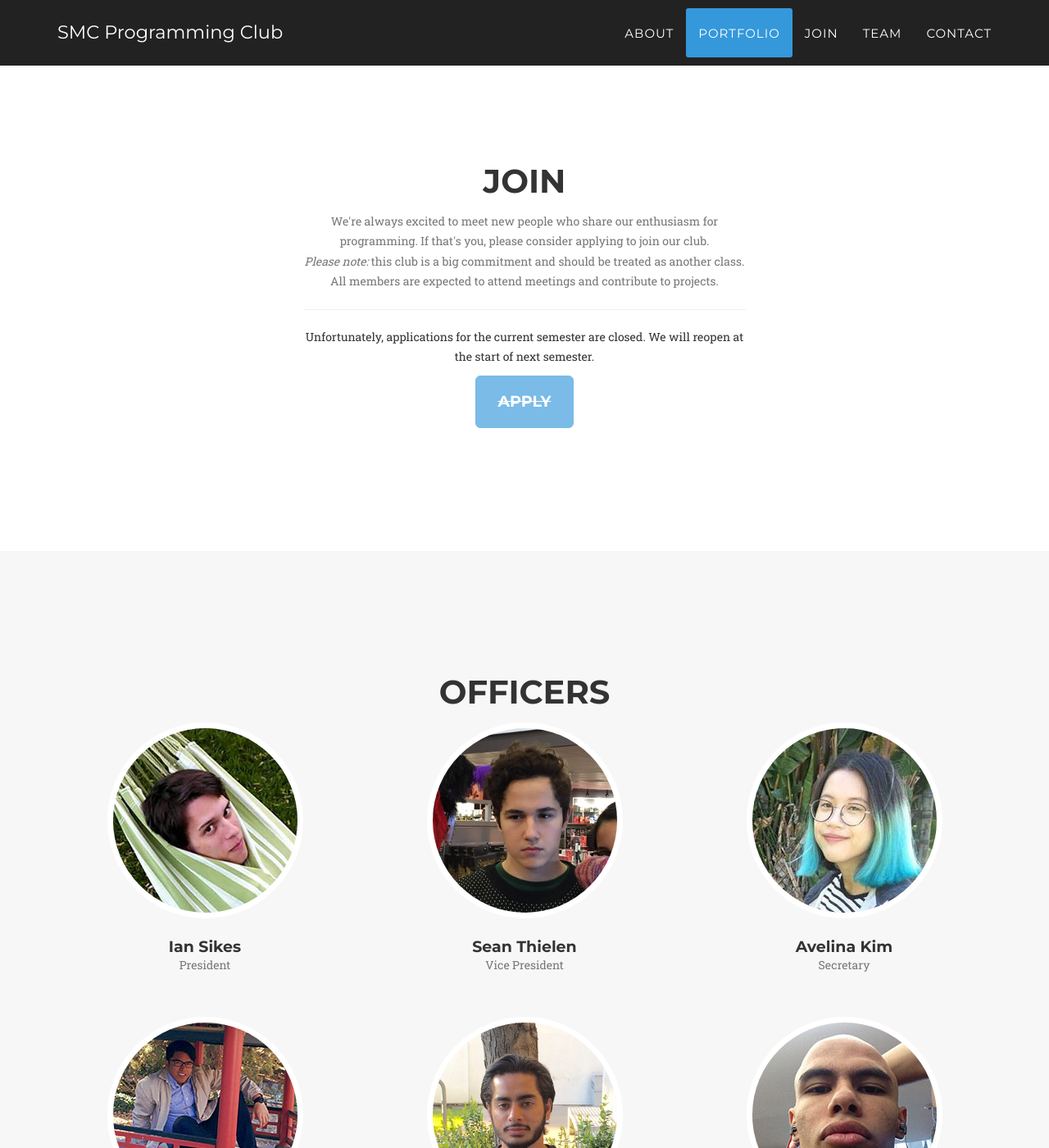
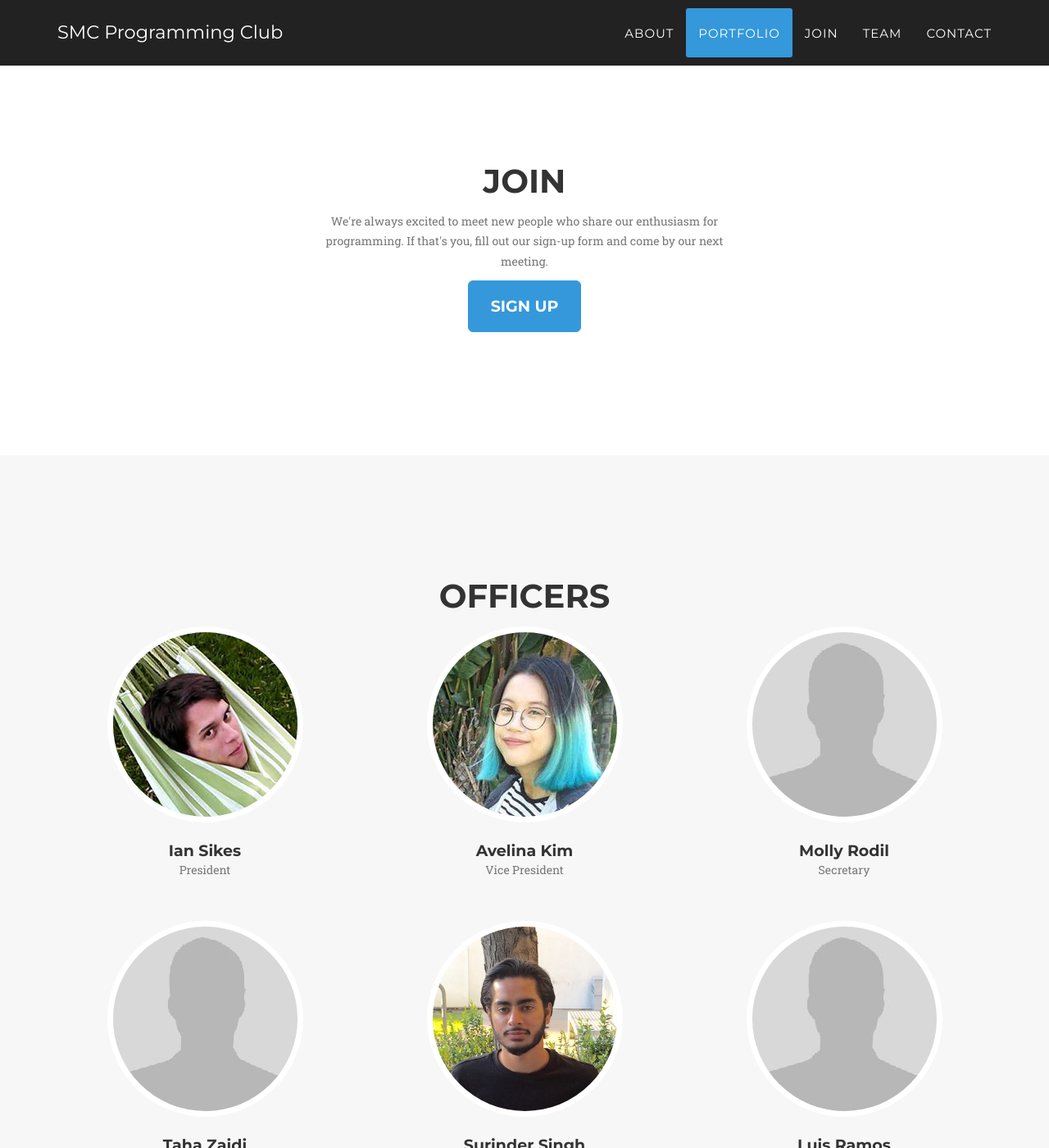
Before and after one commit to SMCProgrammingClub/website, a Jekyll site: the page built from index.html, in a window 1280 px wide and 1400 px high, scrolled down 1928 px. Shown: the whole window at 82% size. Built offline with Jekyll 4.4.1, drawn with Linux system fonts in a browser that asks for light colours; some web fonts are replaced; some of the changed text lies outside the part shown.

Commit message:
Update team and join section with new officers and link to new sign-up form, remove contact section

```diff
--- a/_config.yml
+++ b/_config.yml
@@ -23,18 +23,18 @@ people:
   position: President
   social:
 
-- name: Sean Thielen
-  pic: sean
+- name: Avelina Kim
+  pic: avelina
   position: Vice President
   social:
 
-- name: Avelina Kim
-  pic: avelina
+- name: Molly Rodil
+  pic: placeholder
   position: Secretary
   social:
 
-- name: Kristian Romero
-  pic: kristian
+- name: Taha Zaidi
+  pic: placeholder
   position: Treasurer
   social:
 
@@ -43,9 +43,14 @@ people:
   position: Public Relations
   social:
 
-- name: Marcorios Bekheit
-  pic: marco
+- name: Luis Ramos
+  pic: placeholder
   position: Sergeant-at-Arms
+  social:
+
+- name: Hengda Shi
+  pic: placeholder
+  position: New Member Training
   social:
 
 # Social networks usernames (many more available: google-plus, flickr, dribbble, pinterest, instagram, tumblr, linkedin, etc.)
--- a/_includes/join.html
+++ b/_includes/join.html
@@ -6,10 +6,8 @@
                     <h2 class="section-heading">Join</h2>
                     <div class="col-lg-3"></div>
                     <div class="col-lg-6">
-                      <p class="section-subheading text-muted">We're always excited to meet new people who share our enthusiasm for programming. If that's you, please consider applying to join our club.<br>
-                      <em>Please note:</em> this club is a big commitment and should be treated as another class. All members are expected to attend meetings and contribute to projects.</p><hr />
-                      <p class="section-subheading">
-                        Unfortunately, applications for the current semester are closed. We will reopen at the start of next semester.
+                      <p class="section-subheading text-muted">
+                          We're always excited to meet new people who share our enthusiasm for programming. If that's you, fill out our sign-up form and come by our next meeting.
                       </p>
                     </div>
                 </div>
@@ -17,7 +15,7 @@
             <div class="row">
                 <div class="col-lg-3"></div>
                 <div class="col-lg-6 text-center">
-                    <a target="_blank" class="btn btn-primary btn-lg" disabled="disabled" href="http://goo.gl/forms/JBA7HU83fO" role="button" style="text-decoration: line-through;">Apply</a>
+                    <a target="_blank" class="btn btn-primary btn-lg" href="http://goo.gl/forms/Sr4AV2d41v8ekDxl2" role="button">Sign Up</a>
                 </div>
             </div>
         </div>
--- a/_layouts/default.html
+++ b/_layouts/default.html
@@ -11,7 +11,6 @@
     {% include portfolio_grid.html %}
     {% include join.html %}
     {% include team.html %}
-    {% include contact.html %}
     {% include footer.html %}
     {% include modals.html %}
     {% include js.html %}
```
